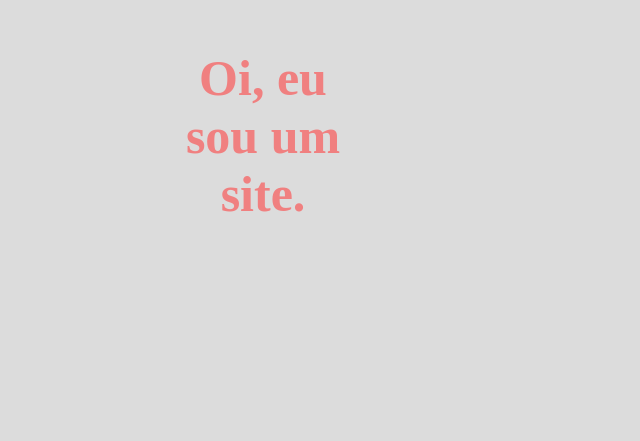
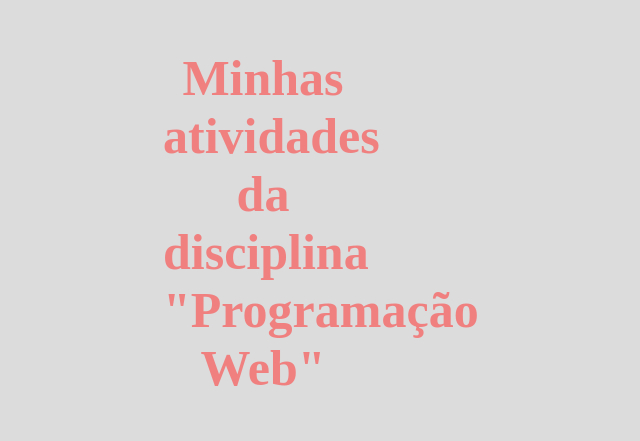
Before and after one commit to biamuniz/exercicio1, a plain HTML site: page index.html in a window 1280 px wide. Shown: the part 359-800 px from the top of the page, without its empty margins (377-1017 px from the left). Drawn offline with Linux system fonts and the light colour scheme.

Commit message:
Update CSS file

```diff
--- a/index.html
+++ b/index.html
@@ -8,7 +8,8 @@
     <link rel="stylesheet" href="style.css">
 </head>
 <body>
-    <p>Oi, eu sou um site.</p>
+    <p>Minhas atividades da disciplina "Programação Web"</p>
+    <p>por Bianca Muniz</p>
 
 </body>
 </html>
--- a/style.css
+++ b/style.css
@@ -9,7 +9,6 @@ p{
 }
 
 body{
-
     display: grid;
     background-color: gainsboro;
 }
```
